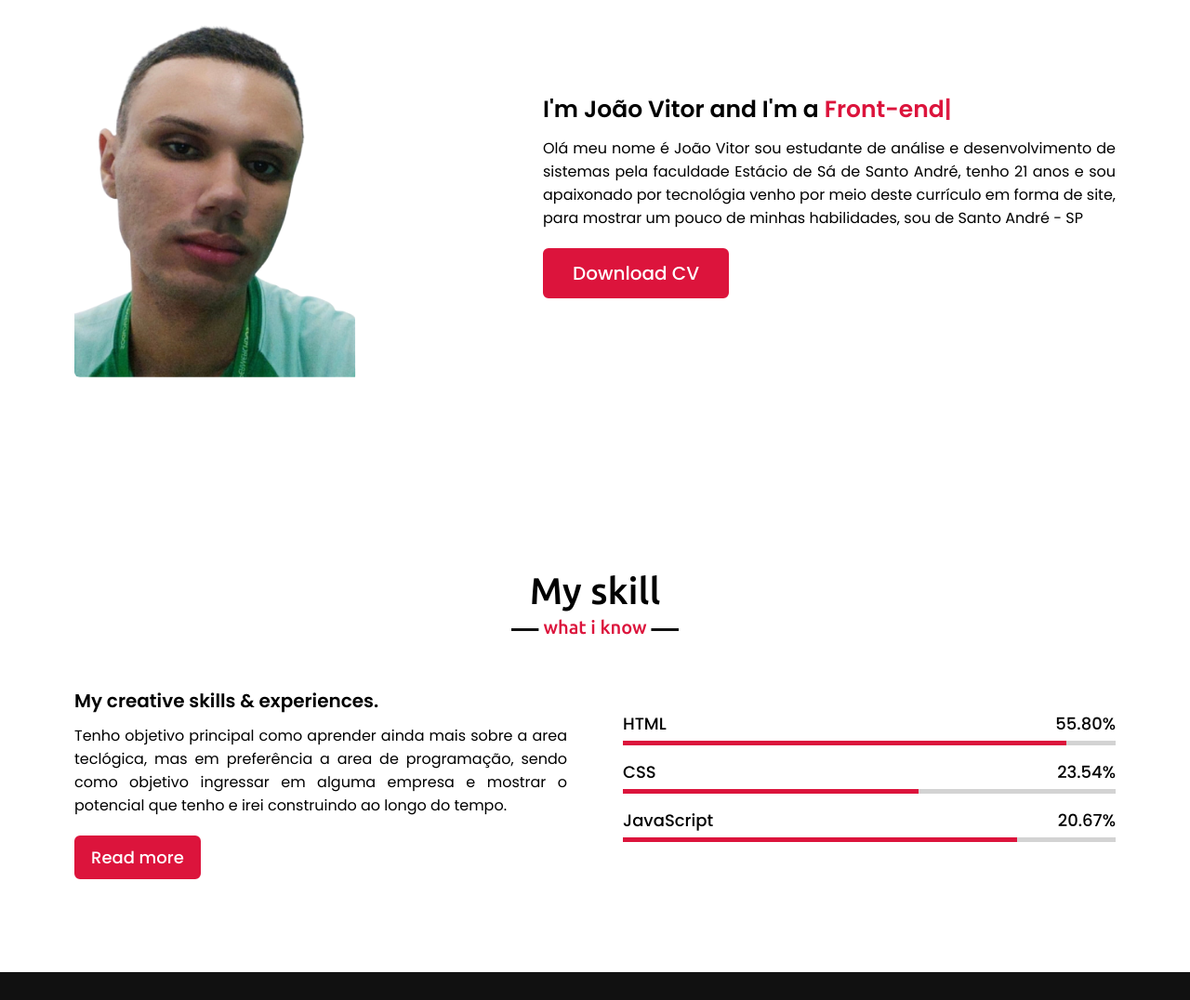
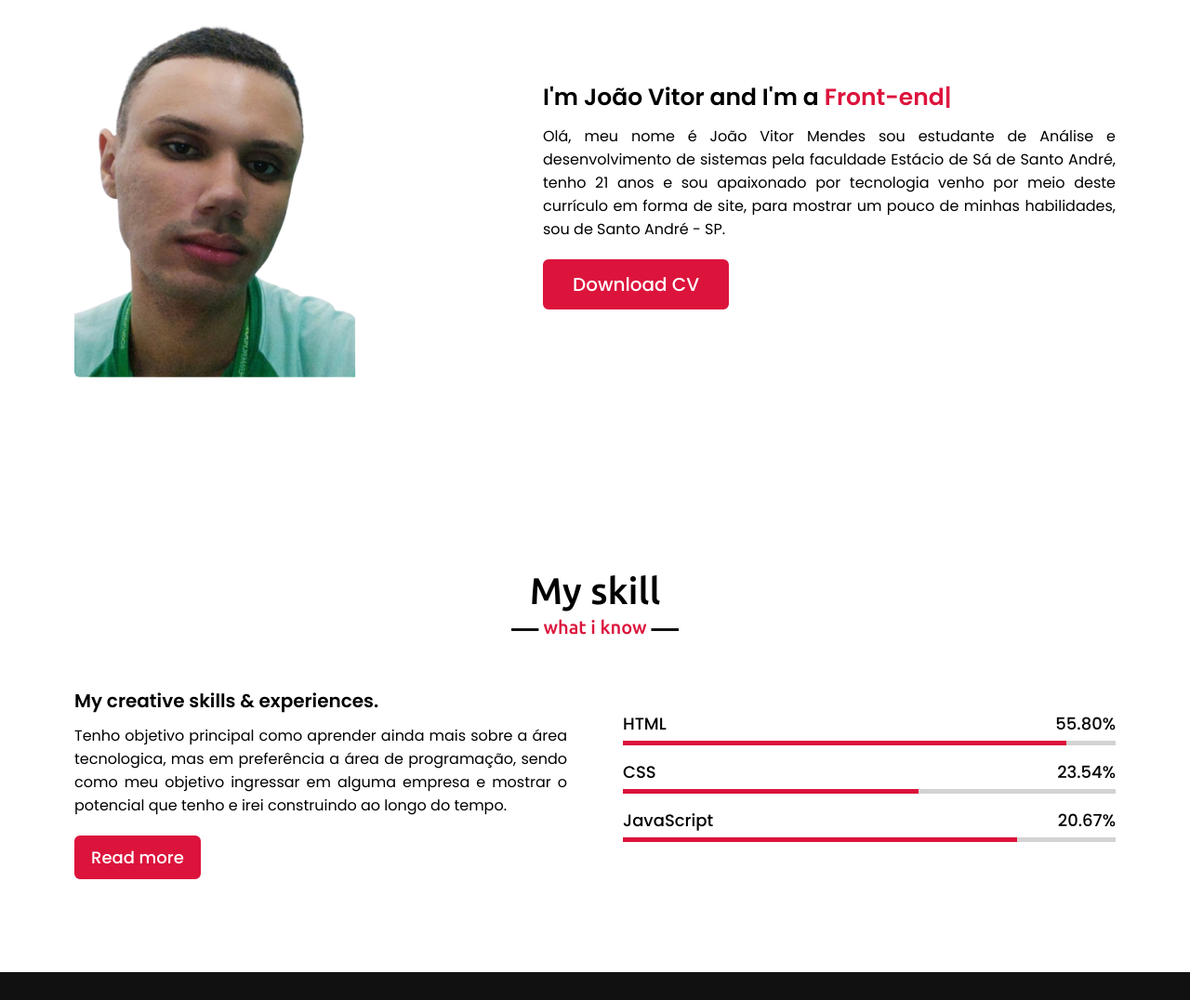
Before and after one commit to Jvmendes021/MeuPortifolioWebSite, a plain HTML site: page index.html in a window 1280 px wide. Shown: the part 1020-2096 px from the top of the page at 93% size. Drawn offline with nearby package versions, Linux system fonts and the light colour scheme.

Commit message:
Primeiro commit

```diff
--- a/index.html
+++ b/index.html
@@ -52,7 +52,7 @@
                 </div>
                 <div class="column right">
                     <div class="text">I'm João Vitor and I'm a <span class="typing-2"></span></div>
-                    <p>Olá meu nome é João Vitor sou estudante de análise e desenvolvimento de sistemas pela faculdade Estácio de Sá de Santo André, tenho 21 anos e sou apaixonado por tecnológia venho por meio deste currículo em forma de site, para mostrar um pouco de minhas habilidades, sou de Santo André - SP</p>
+                    <p>Olá, meu nome é João Vitor Mendes sou estudante de Análise e desenvolvimento de sistemas pela faculdade Estácio de Sá de Santo André, tenho 21 anos e sou apaixonado por tecnologia venho por meio deste currículo em forma de site, para mostrar um pouco de minhas habilidades, sou de Santo André - SP.</p>
                     <a href="pdf/curriculo_joao_vitor (1).pdf">Download CV</a>
                 </div>
             </div>
@@ -65,7 +65,7 @@
             <div class="skills-content">
                 <div class="column left">
                     <div class="text">My creative skills & experiences.</div>
-                    <p>Tenho objetivo principal como aprender ainda mais sobre a area teclógica, mas em preferência a area de programação, sendo como objetivo ingressar em alguma empresa e mostrar o potencial que tenho e irei construindo ao longo do tempo.</p>
+                    <p>Tenho objetivo principal como aprender ainda mais sobre a área tecnologica, mas em preferência a área de programação, sendo como meu objetivo ingressar em alguma empresa e mostrar o potencial que tenho e irei construindo ao longo do tempo. </p>
                     <a href="#">Read more</a>
                 </div>
                 <div class="column right">
```
